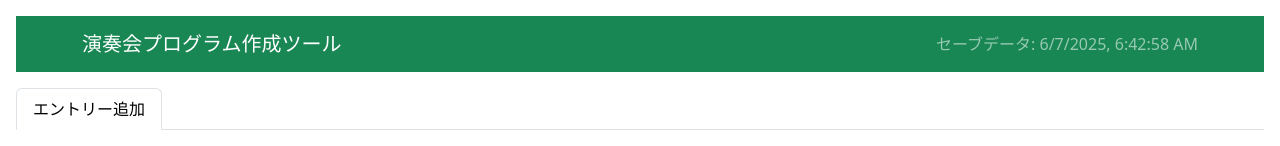
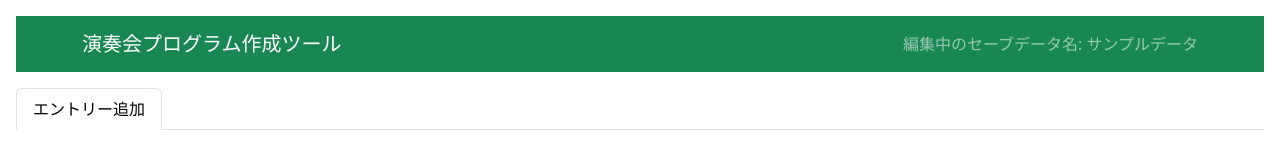
Before and after one commit to ritto153/PianoProgramEditor, a React (Create React App) app: page / in a window 1280 px wide. Shown: the top 146 px of the page. Built offline with nearby package versions, Linux system fonts and the light colour scheme.

Commit message:
セーブデータ名をヘッダーに表示

```diff
--- a/src/components/pageHeader.tsx
+++ b/src/components/pageHeader.tsx
@@ -1,7 +1,11 @@
 import Navbar from "react-bootstrap/Navbar";
 import Container from "react-bootstrap/Container";
+import { useGetSavedData } from "../hooks/useGetSavedData";
 
 export default function PageHeader() {
+  const { getSavedDataInUse } = useGetSavedData();
+  const savedDataInUse = getSavedDataInUse();
+
   return (
     <Navbar expand="xl" bg="success" variant="dark" className="mb-3" sticky="top">
       <Container>
@@ -9,7 +13,7 @@ export default function PageHeader() {
         <Navbar.Toggle />
         <Navbar.Collapse className="justify-content-end">
           <Navbar.Text>
-            セーブデータ: {new Date().toLocaleString()}
+            編集中のセーブデータ名: {savedDataInUse.name}
           </Navbar.Text>
         </Navbar.Collapse>
       </Container>
```
